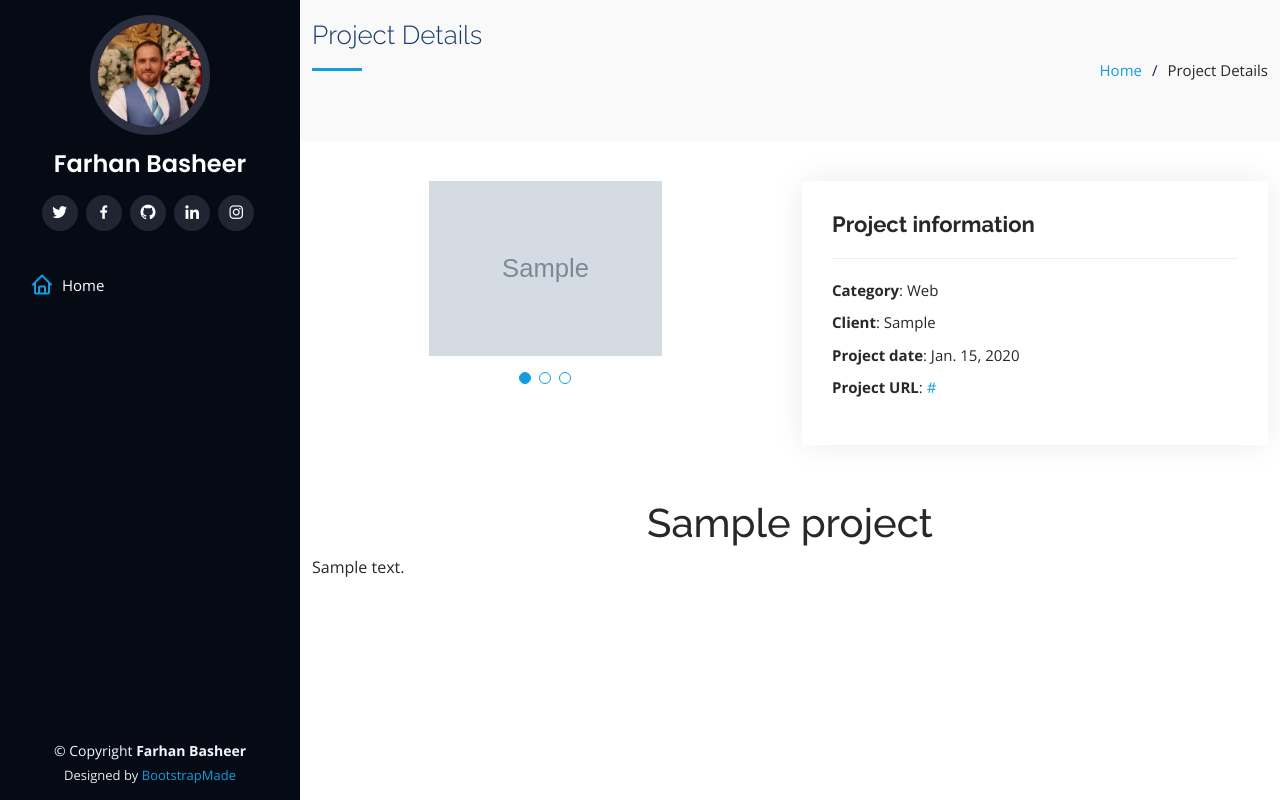
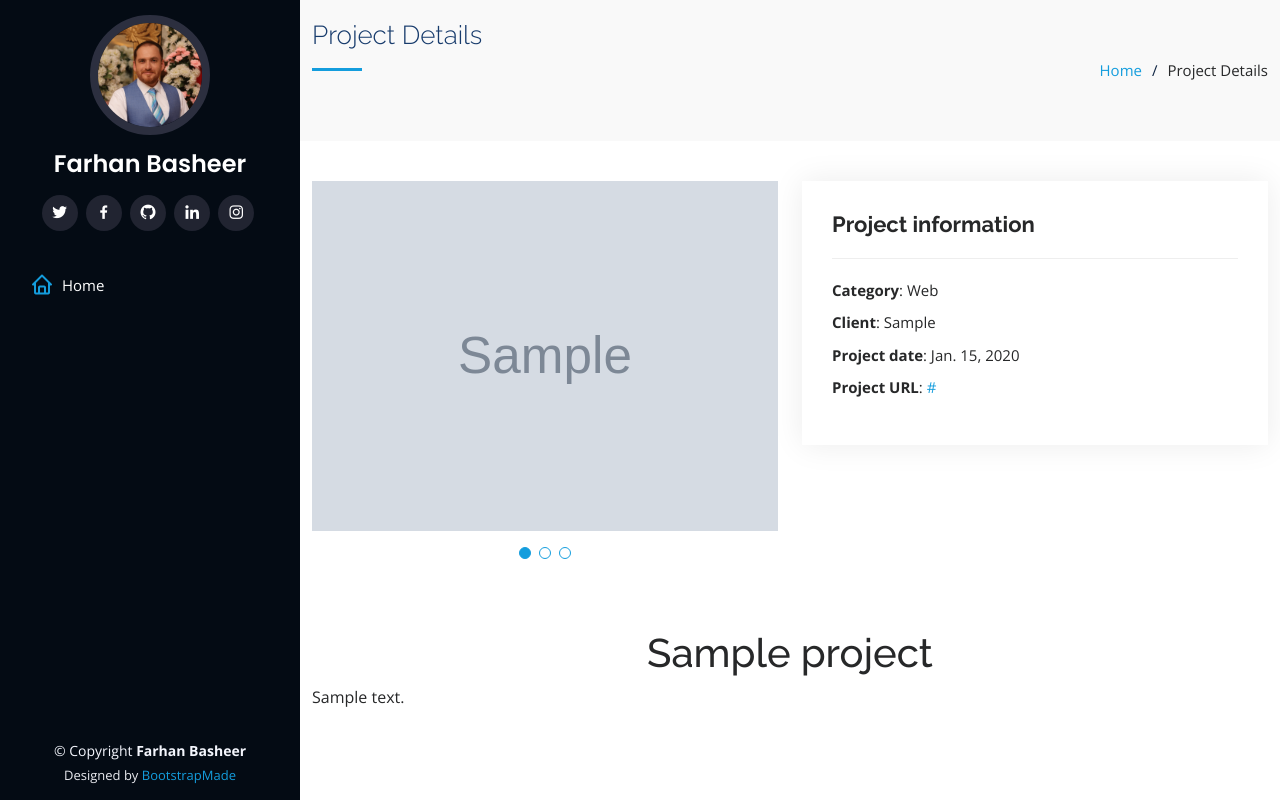
Before and after one commit to ticTechtoee/farhan-basheer-portfolio, a Django app: page /portfolio_detail/1 in a window 1280 px wide. Run offline with Django 3.2, Linux system fonts and the light colour scheme; tables that the repository leaves empty hold one stand-in row (values such as "Sample post"); grey boxes marked "Sample" are stand-in pictures; some libraries are stand-ins or nearby versions.

Commit message:
Fixed the Image Issue

```diff
--- a/myportfolio/home/templates/home/portfolio-details.html
+++ b/myportfolio/home/templates/home/portfolio-details.html
@@ -43,15 +43,15 @@
             <div class="swiper-wrapper align-items-center">
 
               <div class="swiper-slide d-flex justify-content-center align-items-center">
-                <img src="{{ Project.image_1.url }}" alt="{{ Project.description }}" class="img-fluid" style="width: 50%;">
+                <img src="{{ Project.image_1.url }}" alt="{{ Project.description }}" class="img-fluid" style="width: 100%;">
               </div>
 
                 <div class="swiper-slide d-flex justify-content-center align-items-center">
-                <img src="{{ Project.image_2.url }}" alt="{{ Project.description }}" class="img-fluid" style="width: 50%;">
+                <img src="{{ Project.image_2.url }}" alt="{{ Project.description }}" class="img-fluid" style="width: 100%;">
               </div>
 
                 <div class="swiper-slide d-flex justify-content-center align-items-center">
-                <img src="{{ Project.image_3.url }}" alt="{{ Project.description }}" class="img-fluid" style="width: 50%;">
+                <img src="{{ Project.image_3.url }}" alt="{{ Project.description }}" class="img-fluid" style="width: 100%;">
               </div>
 
             </div>
```
